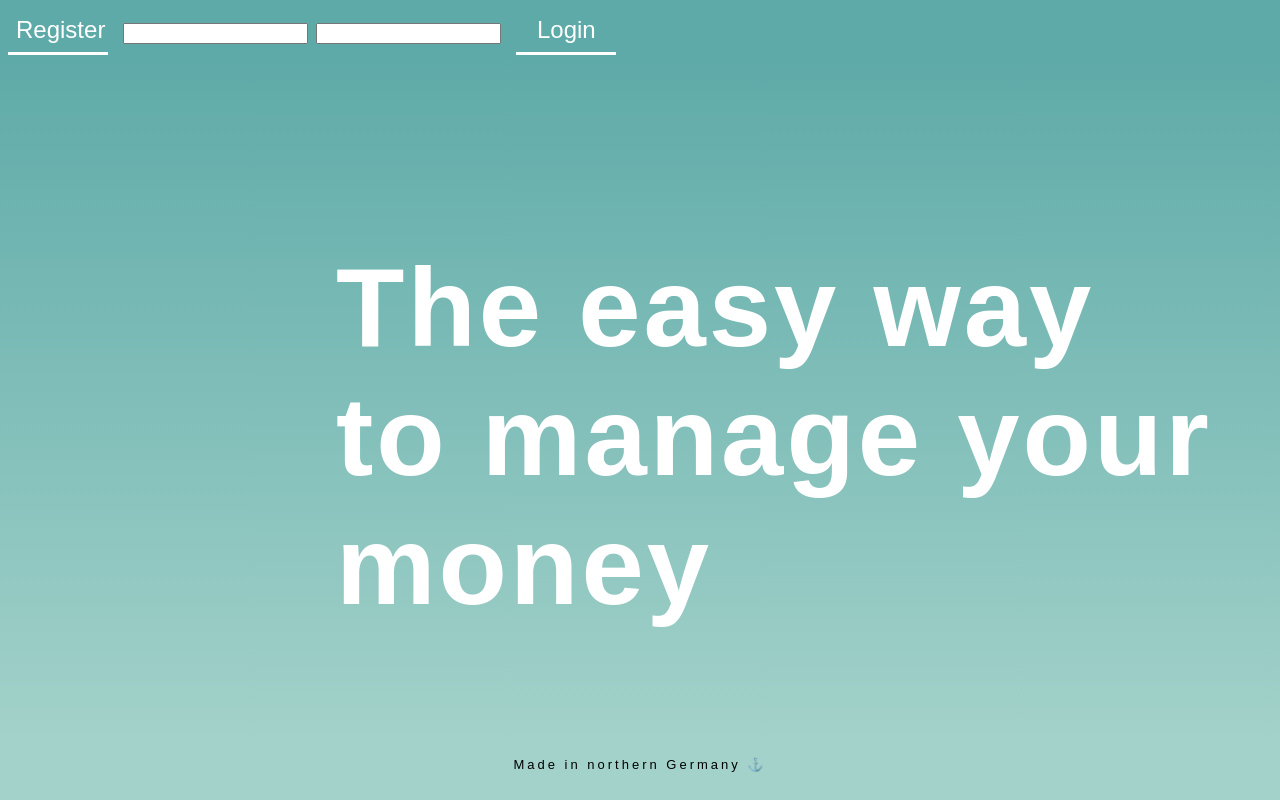
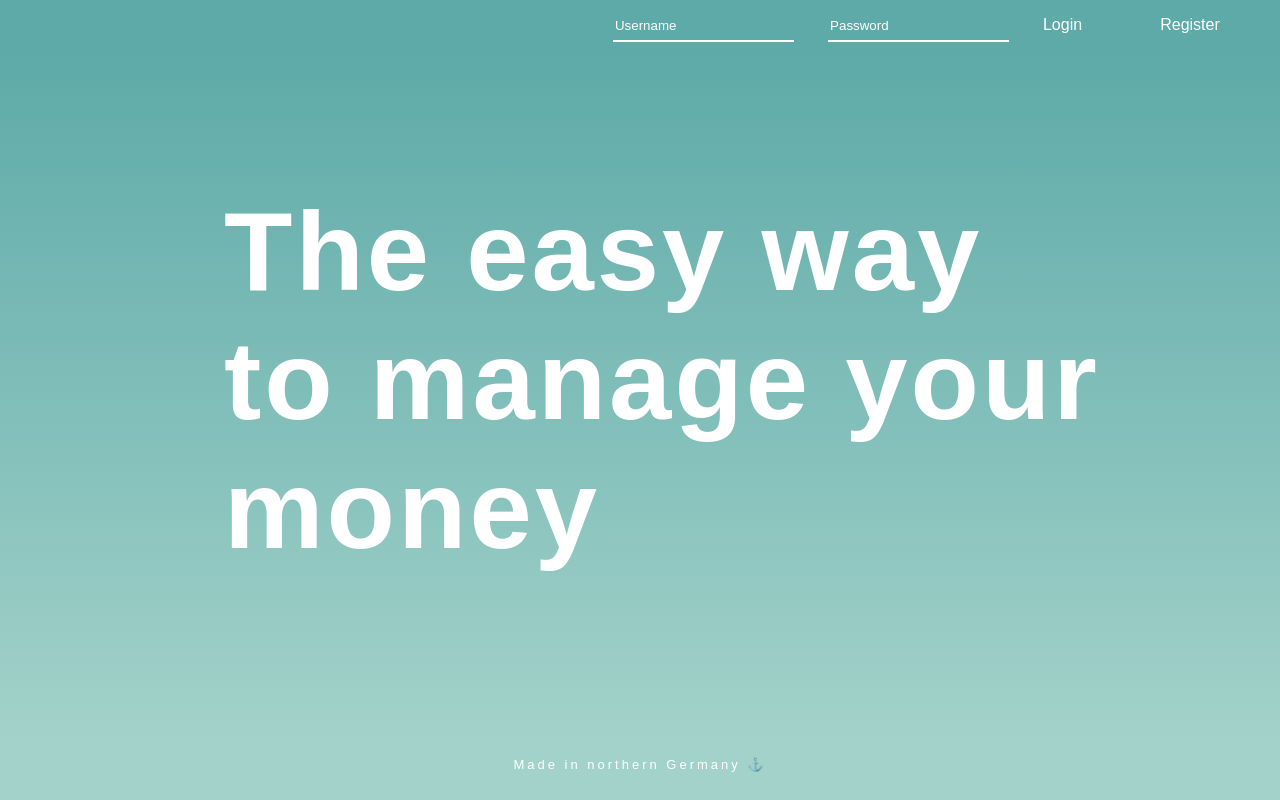
Before and after one commit to Kroenik/personal-finance, a website: page website/index.html in a window 1280 px wide. Drawn offline with Linux system fonts and the light colour scheme.

Commit message:
Styling login

```diff
--- a/website/index.html
+++ b/website/index.html
@@ -10,10 +10,12 @@
     <div id="grid-container">
       <header>
         <!-- <img src="./images/Logo_MoneyMan.png" alt="MoneyMan Logo"> -->
-        <button onClick="on()">Register</button>
-        <input id="log-username" type="text" name="log-username" placeholder="Username" onkeyup="logOnEnter(event)" />
-        <input id="log-password" type="password" name="log-password" placeholder="Password" onkeyup="logOnEnter(event)" />
-        <button onclick="loginUser()" id="log-button">Login</button>
+        <div id="header-bar">
+          <input class="log-input" id="log-username" type="text" name="log-username" placeholder="Username" onkeyup="logOnEnter(event)" />
+          <input class="log-input" id="log-password" type="password" name="log-password" placeholder="Password" onkeyup="logOnEnter(event)" />
+          <button class="main-buttons" onclick="loginUser()" id="log-button">Login</button>
+          <button class="main-buttons" onClick="on()">Register</button>
+        </div>
       </header>
       <div id="overlay">
         <form id="reg-form" id="reg-form" action="">
--- a/website/style.css
+++ b/website/style.css
@@ -59,16 +59,17 @@ img {
 h1 {
   font-size: 7em;
   color: #ffffff;
-  padding-top: 1em;
-  padding-left: 3em;
+  padding-top: 0.5em;
+  padding-left: 2em;
 }
 
-/* p {
+p {
   text-align: center;
-  font-size: 0.5em;
+  font-size: 1em;
   color: white;
-  padding-top: 2em;
-} */
+  margin-bottom: 2em;
+  display: block;
+}
 
 #overlay {
   position: fixed; /* Sit on top of the page content */
@@ -121,8 +122,16 @@ h1 {
   background: rgba(0, 0, 0, 0);
   color: white;
 }
+.log-input {
+  border: none;
+  border-bottom: 2px solid white;
+  background: rgba(0, 0, 0, 0);
+  color: white;
+  padding-bottom: 0.5em;
+}
 
-.reg-input:focus {
+.reg-input:focus,
+.log-input:focus {
   color: none;
   border-bottom: 2px solid #a3d2ca;
   transition: border-bottom, 0.2s;
@@ -156,7 +165,7 @@ h1 {
   margin: 0;
   margin-top: 0.7em;
   margin-right: 2.3em;
-  width: 0%;
+  width: 2%;
   padding: 0;
   display: block;
   font-size: 0.25em;
@@ -164,3 +173,23 @@ h1 {
   float: right;
   color: #a3d2ca;
 }
+
+.main-buttons {
+  font-size: 1em;
+  border: 0;
+  font-size: 1em;
+}
+
+#log-username {
+  margin-right: 2em;
+}
+
+#log-button {
+  margin-left: 0;
+  padding-left: 0;
+}
+
+#header-bar {
+  position: absolute;
+  right: 2em;
+}
```
